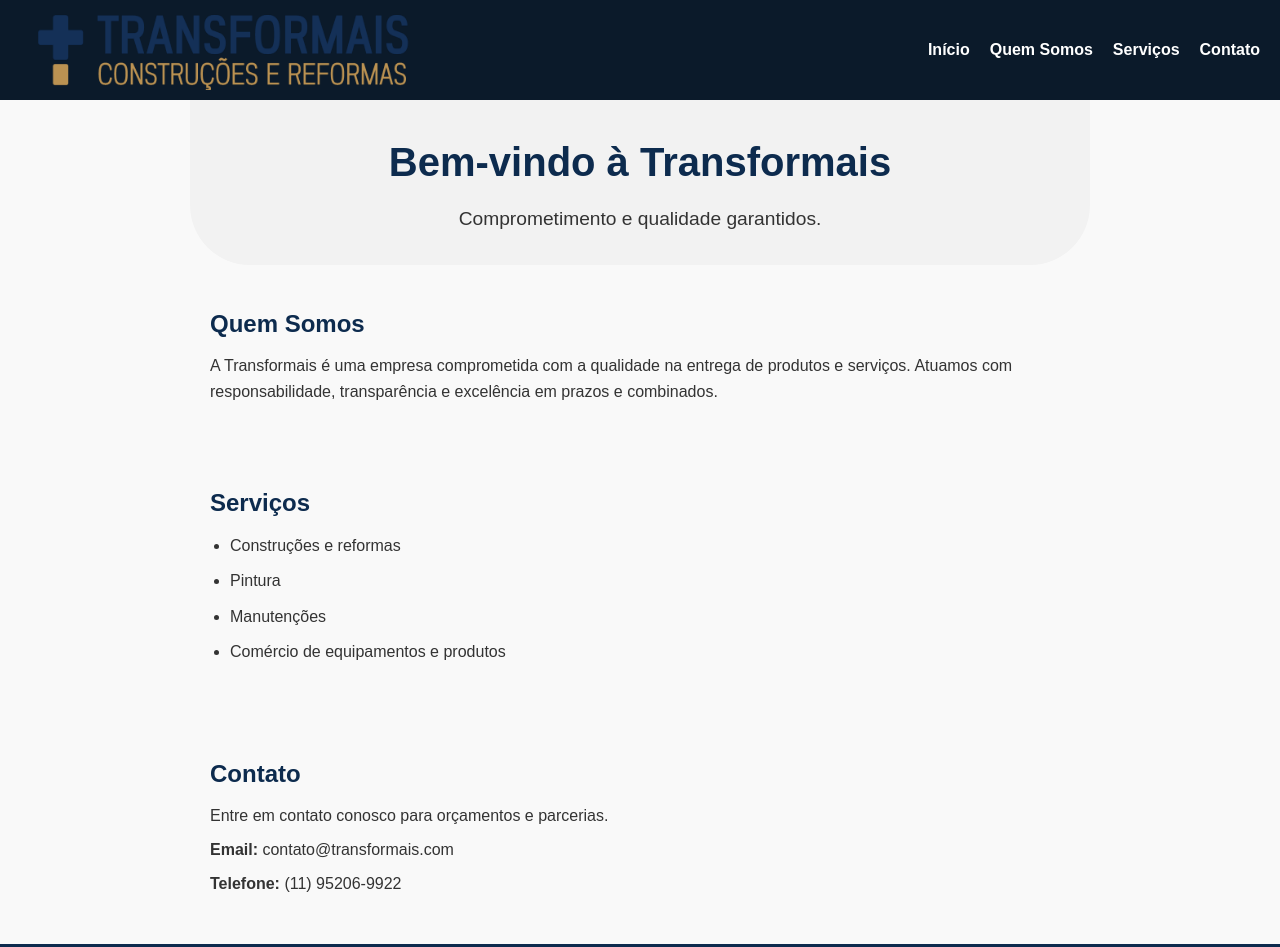
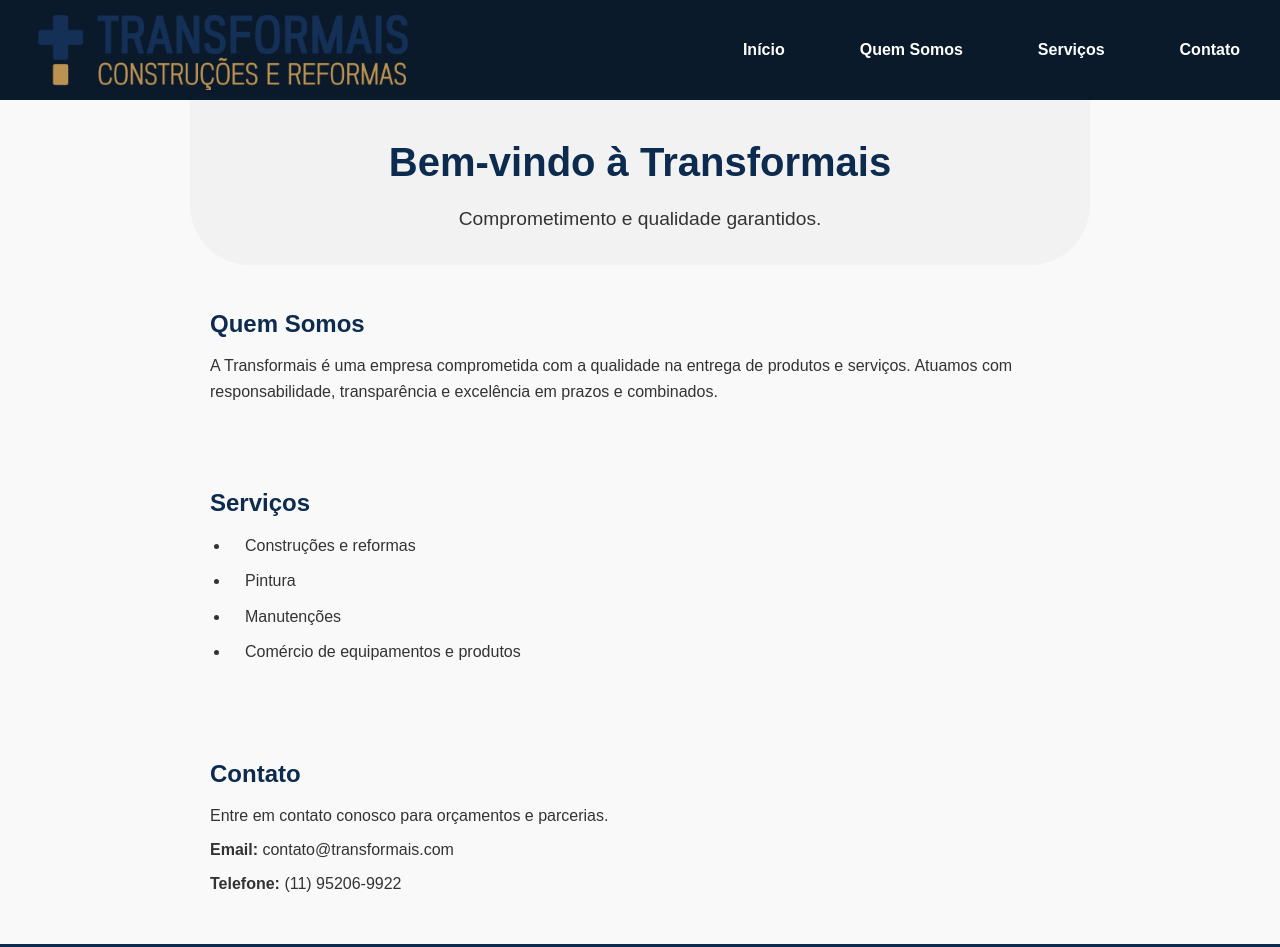
Before and after one commit to lclimaa/Transformais-Site, a plain HTML site: page index.html in a window 1280 px wide. Shown: the top 947 px of the page. Drawn offline with Linux system fonts and the light colour scheme.

Commit message:
Add files via upload

```diff
--- a/style.css
+++ b/style.css
@@ -60,12 +60,9 @@ section h2 {
     margin-bottom: 10px;
 }
 
-section ul {
-    padding-left: 20px ;
-}
-
 ul li {
-    margin: 10px 0;
+    margin: 10px 20px;
+    padding-left: 15px;
 }
 
 footer {
@@ -101,6 +98,11 @@ footer {
 /* Estilo para contatos */
 #contato p {
     margin: 8px 0;
+}
+
+/* Estilo para serviços */
+#servicos {
+
 }
 
 /* Botão do menu (☰) escondido no desktop */
```
